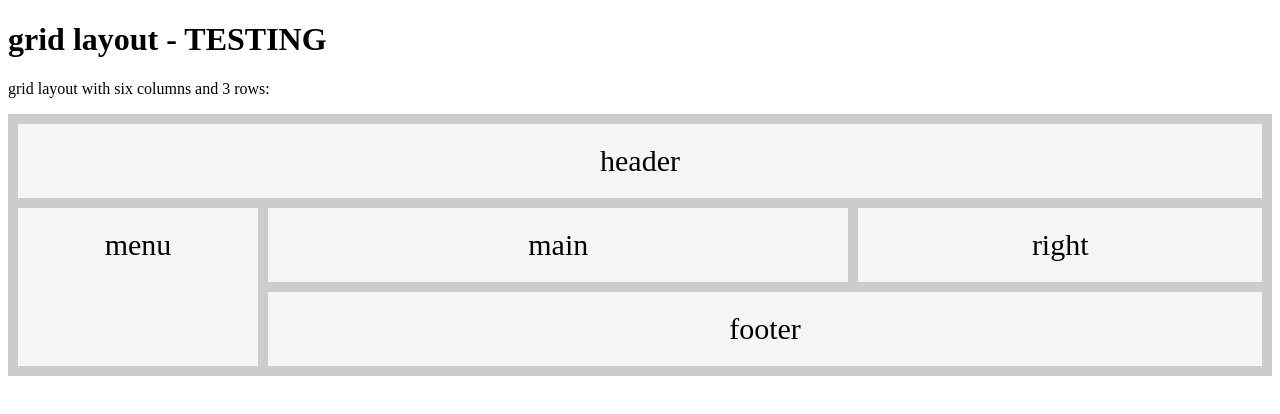
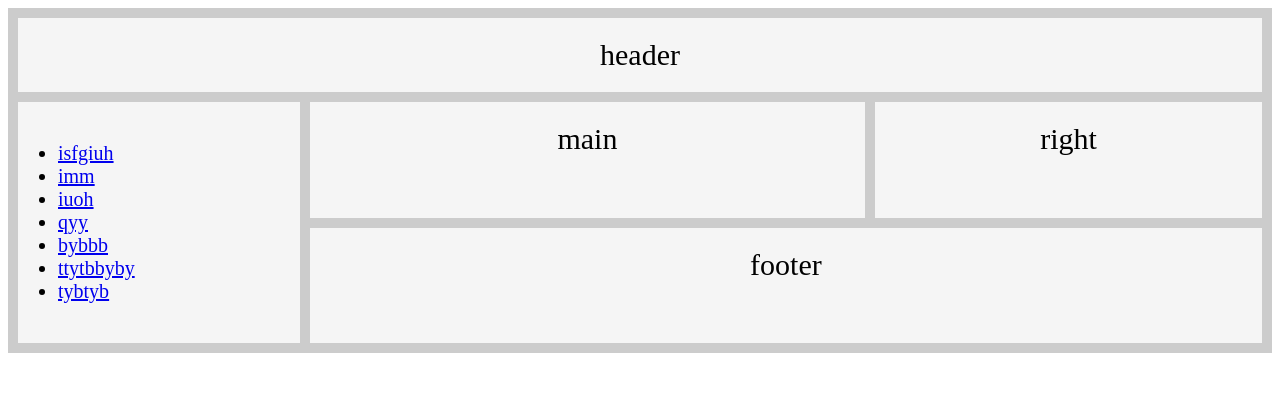
Before and after one commit to youwillrememberthis/css-grid2, a plain HTML site: page page3.html in a window 1280 px wide. Drawn offline with Linux system fonts and the light colour scheme.

Commit message:
testing 062221_02

```diff
--- a/page3.html
+++ b/page3.html
@@ -3,7 +3,7 @@
     <head>
         <style>
             .item1 { grid-area: header; }
-            .item2 { grid-area: menu; }
+            .item2 { grid-area: menu;  }
             .item3 { grid-area: main; }
             .item4 { grid-area: right; }
             .item5 { grid-area: footer; }
@@ -24,17 +24,31 @@
                 padding: 20px 0;
                 font-size: 30px;
             }
+            .style01 {
+                text-align: left !important;
+                font-size: 20px !important;
+            }
+
         </style>
     </head>
 
 
     <body>
-        <h1>grid layout - TESTING</h1>
-        <p>grid layout with six columns and 3 rows:</p>
+
 
         <div class="grid-container">
             <div class="item1">header</div>
-            <div class="item2">menu</div>
+            <div class="item2 style01">
+                <ul>
+                    <li><a href="#">isfgiuh</a></li>
+                    <li><a href="#">imm</a></li>
+                    <li><a href="#">iuoh</a></li>
+                    <li><a href="#">qyy</a></li>
+                    <li><a href="#">bybbb</a></li>
+                    <li><a href="#">ttytbbyby</a></li>
+                    <li><a href="#">tybtyb</a></li>
+                </ul>
+            </div>
             <div class="item3">main</div>
             <div class="item4">right</div>
             <div class="item5">footer</div>
```
